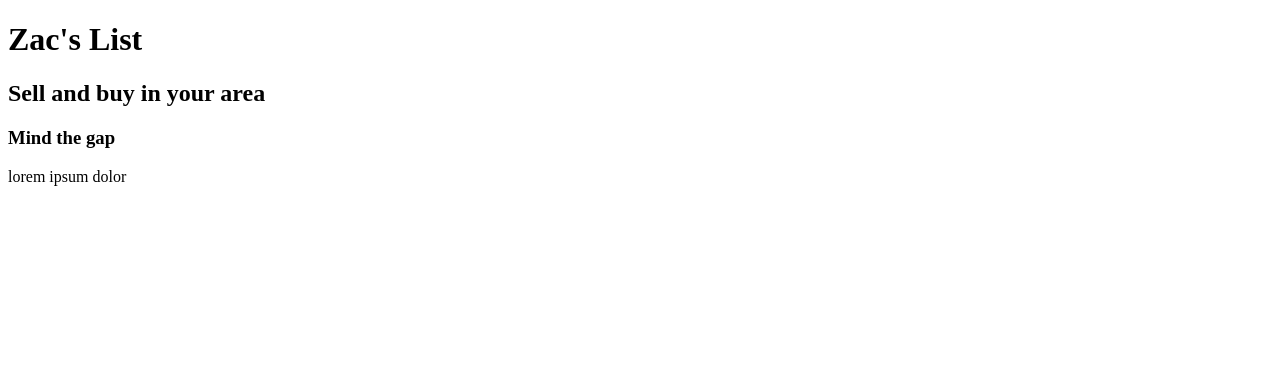
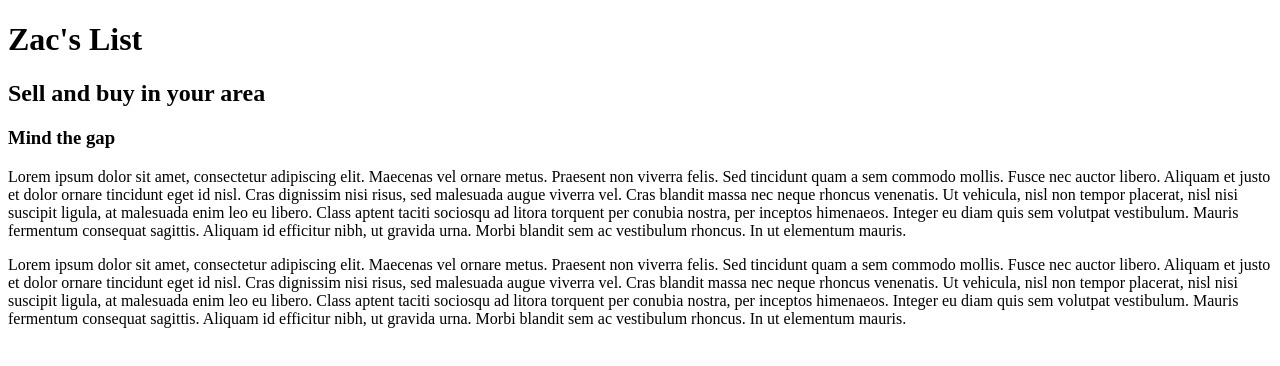
Before and after one commit to rowland-208/wio-html-2025, a plain HTML site: page index.html in a window 1280 px wide. Drawn offline with Linux system fonts and the light colour scheme.

Commit message:
Update index.html

```diff
--- a/index.html
+++ b/index.html
@@ -5,6 +5,7 @@
     <h1>Zac's List</h1>
     <h2>Sell and buy in your area</h2>
     <h3>Mind the gap</h3>
-    <p>lorem ipsum dolor</p>
+    <p>Lorem ipsum dolor sit amet, consectetur adipiscing elit. Maecenas vel ornare metus. Praesent non viverra felis. Sed tincidunt quam a sem commodo mollis. Fusce nec auctor libero. Aliquam et justo et dolor ornare tincidunt eget id nisl. Cras dignissim nisi risus, sed malesuada augue viverra vel. Cras blandit massa nec neque rhoncus venenatis. Ut vehicula, nisl non tempor placerat, nisl nisi suscipit ligula, at malesuada enim leo eu libero. Class aptent taciti sociosqu ad litora torquent per conubia nostra, per inceptos himenaeos. Integer eu diam quis sem volutpat vestibulum. Mauris fermentum consequat sagittis. Aliquam id efficitur nibh, ut gravida urna. Morbi blandit sem ac vestibulum rhoncus. In ut elementum mauris.</p>
+    <p>Lorem ipsum dolor sit amet, consectetur adipiscing elit. Maecenas vel ornare metus. Praesent non viverra felis. Sed tincidunt quam a sem commodo mollis. Fusce nec auctor libero. Aliquam et justo et dolor ornare tincidunt eget id nisl. Cras dignissim nisi risus, sed malesuada augue viverra vel. Cras blandit massa nec neque rhoncus venenatis. Ut vehicula, nisl non tempor placerat, nisl nisi suscipit ligula, at malesuada enim leo eu libero. Class aptent taciti sociosqu ad litora torquent per conubia nostra, per inceptos himenaeos. Integer eu diam quis sem volutpat vestibulum. Mauris fermentum consequat sagittis. Aliquam id efficitur nibh, ut gravida urna. Morbi blandit sem ac vestibulum rhoncus. In ut elementum mauris.</p>
   </body>
 </html>
```
